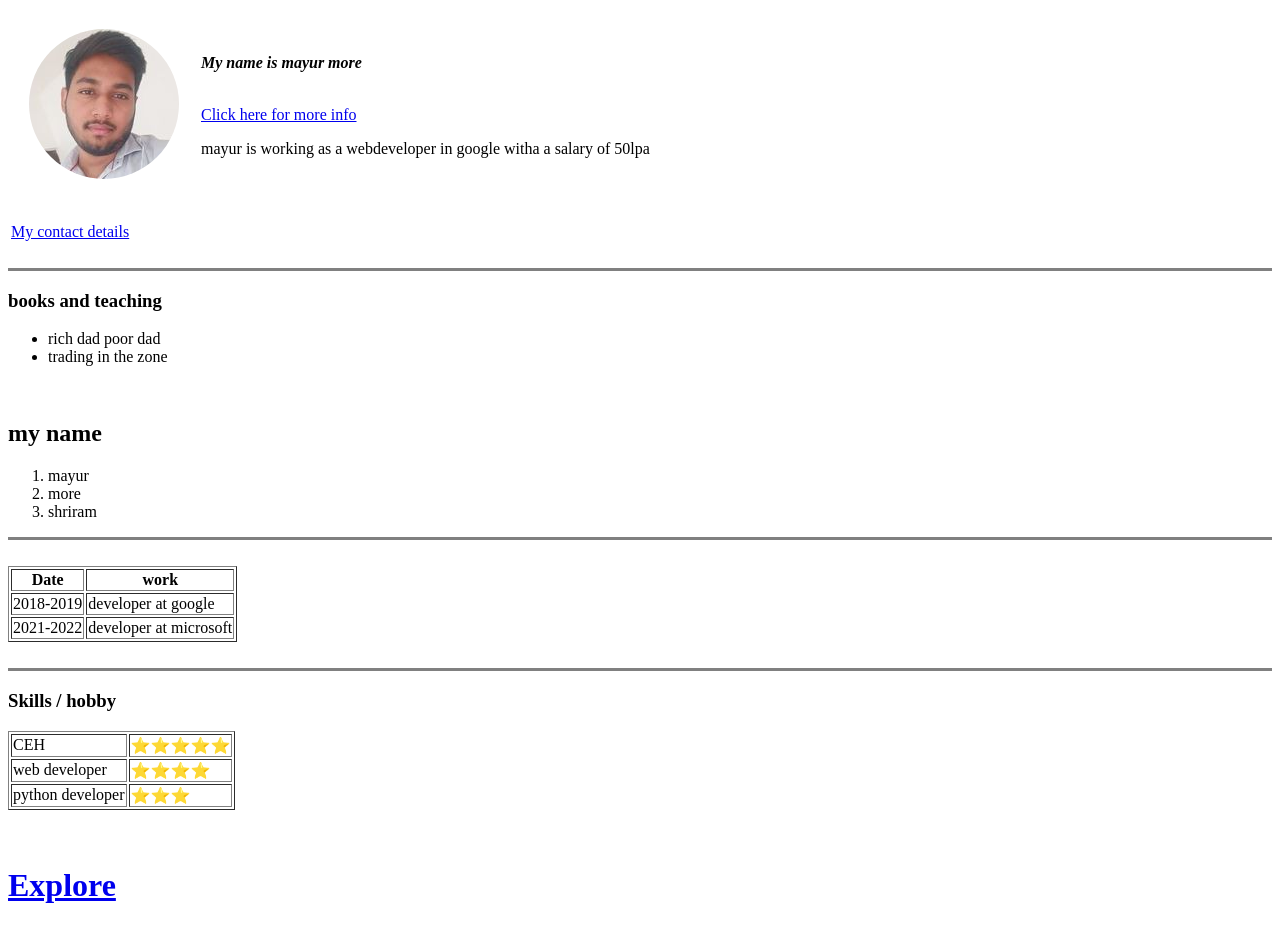
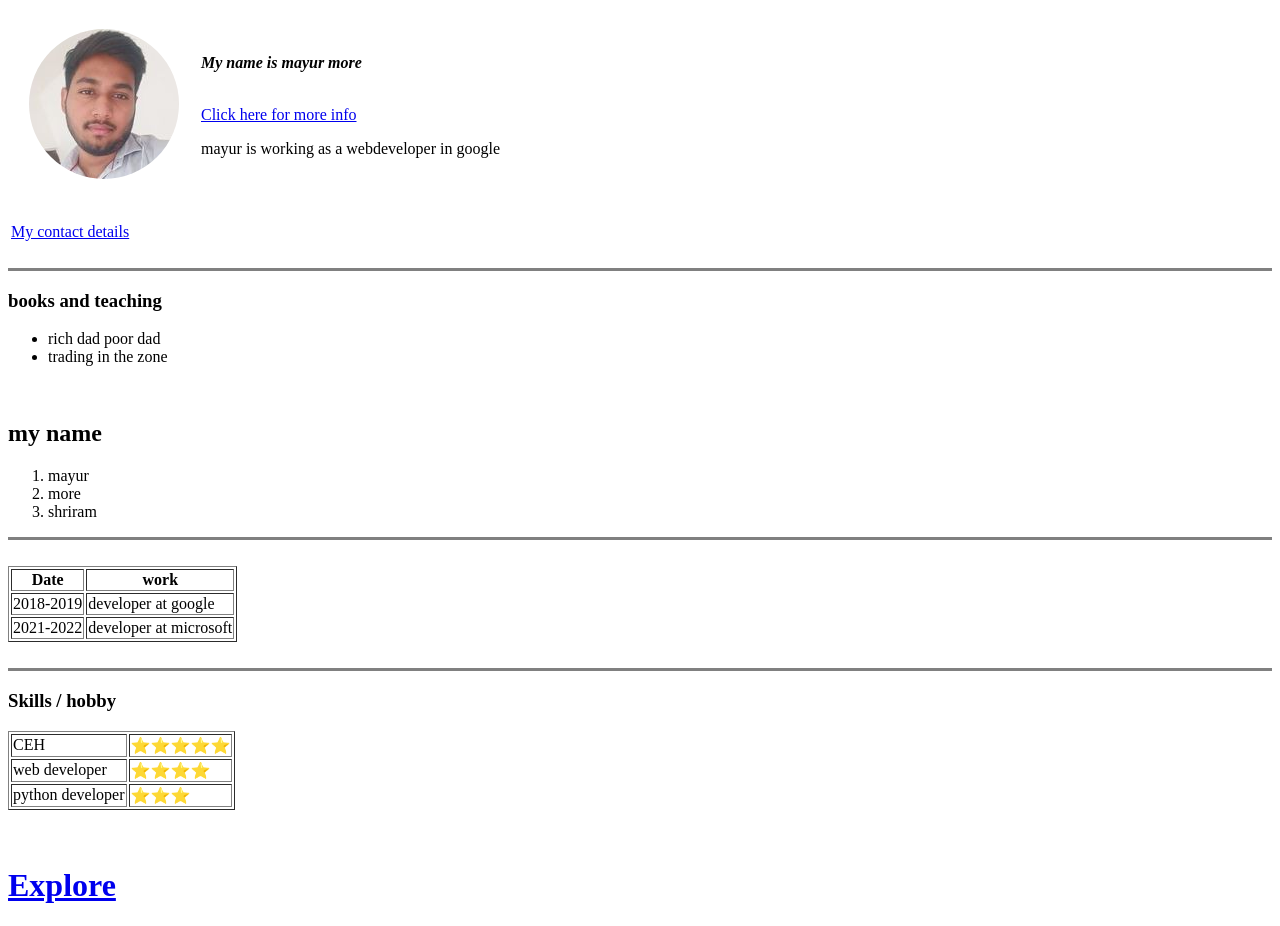
Before and after one commit to Mayurmore99/mayur, a plain HTML site: page index.html in a window 1280 px wide. Drawn offline with Linux system fonts and the light colour scheme.

Commit message:
Update index.html

```diff
--- a/index.html
+++ b/index.html
@@ -11,7 +11,7 @@
         <td><p><em><strong>My name is mayur more</strong></em></p><br>
           <a href="https://twitter.com/Mayurmore99234">Click here for more info</a>
         <br>
-        <p>mayur is working as a webdeveloper in google witha a salary of 50lpa</p></td>
+        <p>mayur is working as a webdeveloper in google </p></td>
 
 
       </tr>
```
